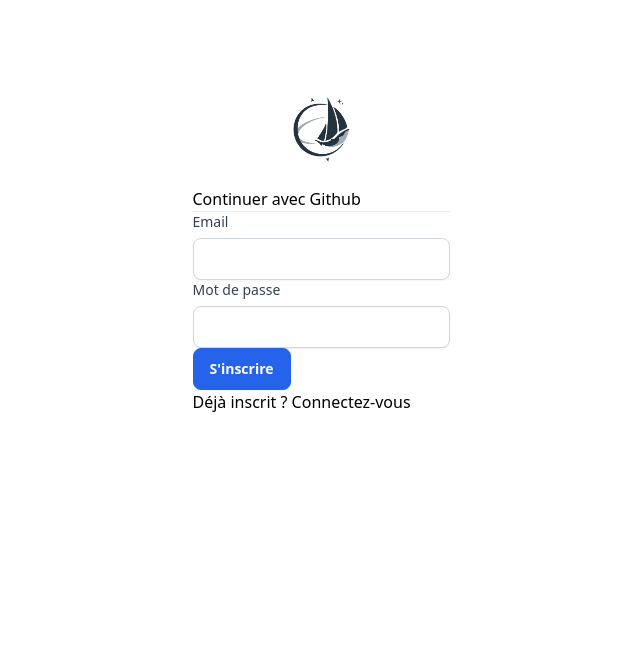
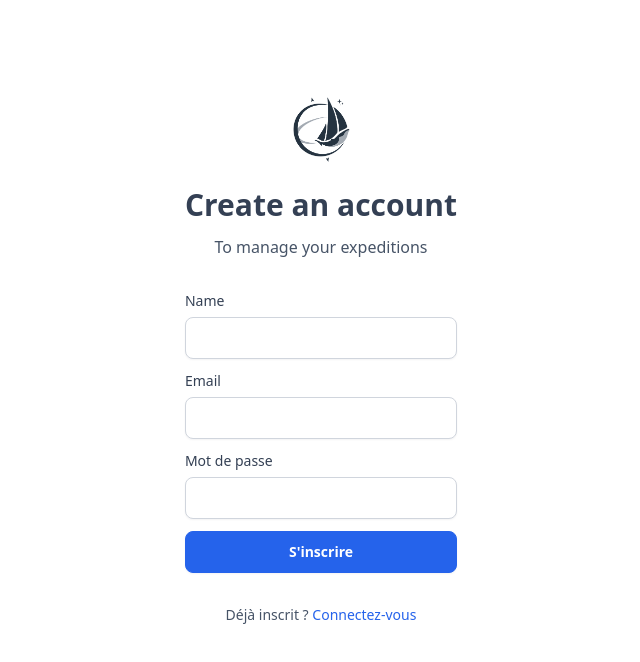
Before and after one commit to astrolabe-expeditions/data-platform-frontend, a Next.js app: page /auth/signup in a window 1280 px wide. Shown: the top 662 px of the page, without its empty margins (319-959 px from the left). Built offline with nearby package versions, Linux system fonts and the light colour scheme.

Commit message:
feat: Add design to signup page

```diff
--- a/app/auth/signup/page.jsx
+++ b/app/auth/signup/page.jsx
@@ -1,18 +1,23 @@
+import NextLink from "next/link";
+
+import { Input } from "@/components/ui/Input/Input";
 import { Button } from "@/components/ui/Button/Button";
-import { Input } from "@/components/ui/Input/Input";
-import Link from "next/link";
+import { Link } from "@/components/ui/Link";
+import { Typography } from "@/components/ui/Typography";
 
 export default function Signup() {
     return (
-        <div>
-            <button>Continuer avec Github</button>
-            <hr />
-            <form>
+        <>
+            <Typography variant="title" alignCenter className="mb-3">Create an account</Typography>
+            <Typography variant="subtitle" alignCenter className="mb-8">To manage your expeditions</Typography>
+            <form className="flex flex-col gap-3 w-full">
+                <Input type="text" name="name" label="Name" />
                 <Input type="email" name="email" label="Email" />
                 <Input type="password" name="password" label="Mot de passe" />
-                <Button type="submit" label="S'inscrire"/>
+                <Button type="submit" label="S'inscrire" />
             </form>
-            <p>Déjà inscrit ? <Link href="/auth/login">Connectez-vous</Link></p>
-        </div>
+            <Typography variant="body2" color="textSecondary" className="mt-8" alignCenter>
+                Déjà inscrit ? <Link variant="body2" href="/auth/login" as={NextLink}>Connectez-vous</Link></Typography>
+        </>
     )
 }
```
